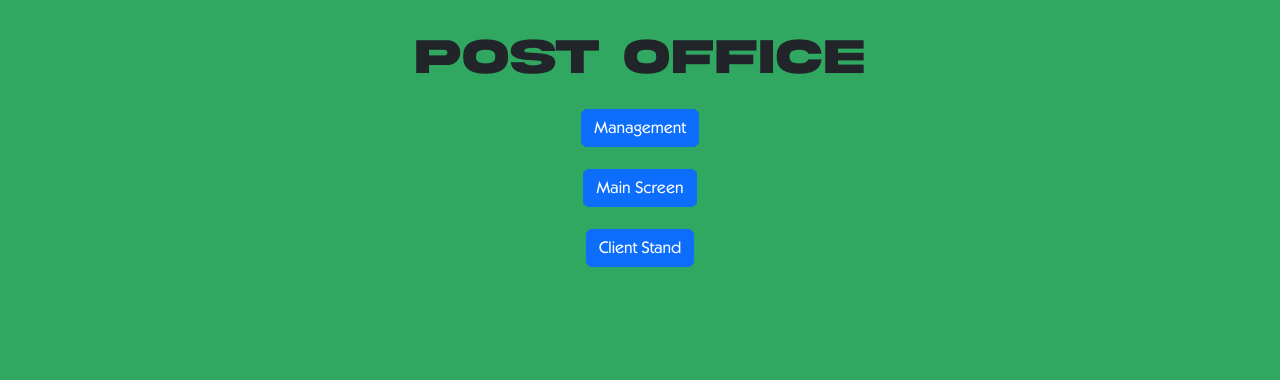
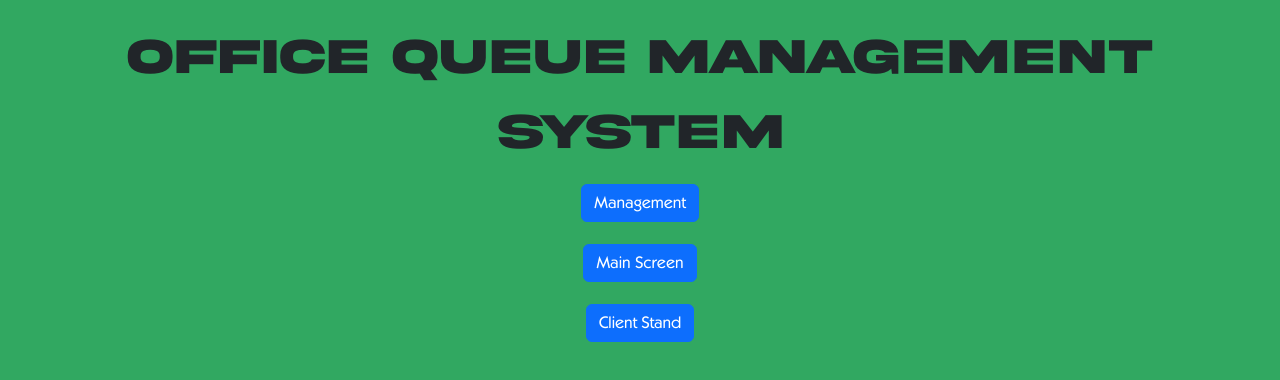
Before and after one commit to polito-SE2-TEAM-20/softeng2-OfficeQueueManagementSystem, a React (Create React App) app in the folder front-end/: page / in a window 1280 px wide. Shown: the top 380 px of the page. Built offline with nearby package versions, Linux system fonts and the light colour scheme.

Commit message:
minor changes: ui/ux

```diff
--- a/front-end/src/Layouts/PageLayout.js
+++ b/front-end/src/Layouts/PageLayout.js
@@ -7,7 +7,7 @@ function NotFoundLayout() {
       <Container fluid style={{ minHeight: "100vh", backgroundColor: "#31A861" }}>
           <Row>
               <p  style={{ fontSize: "40px", textAlign: "center", paddingTop: "20px", paddingBottom: "20px", fontFamily: "Koblenz" }}>
-                  <b style={{fontFamily: "Akira", fontSize: "50px"}}>Post Office</b>
+                  <b style={{fontFamily: "Akira", fontSize: "50px"}}>Office Queue Management System</b>
                   <br></br>
                   <Link to="/management">
                     <Button variant='primary'>Management</Button>
```
